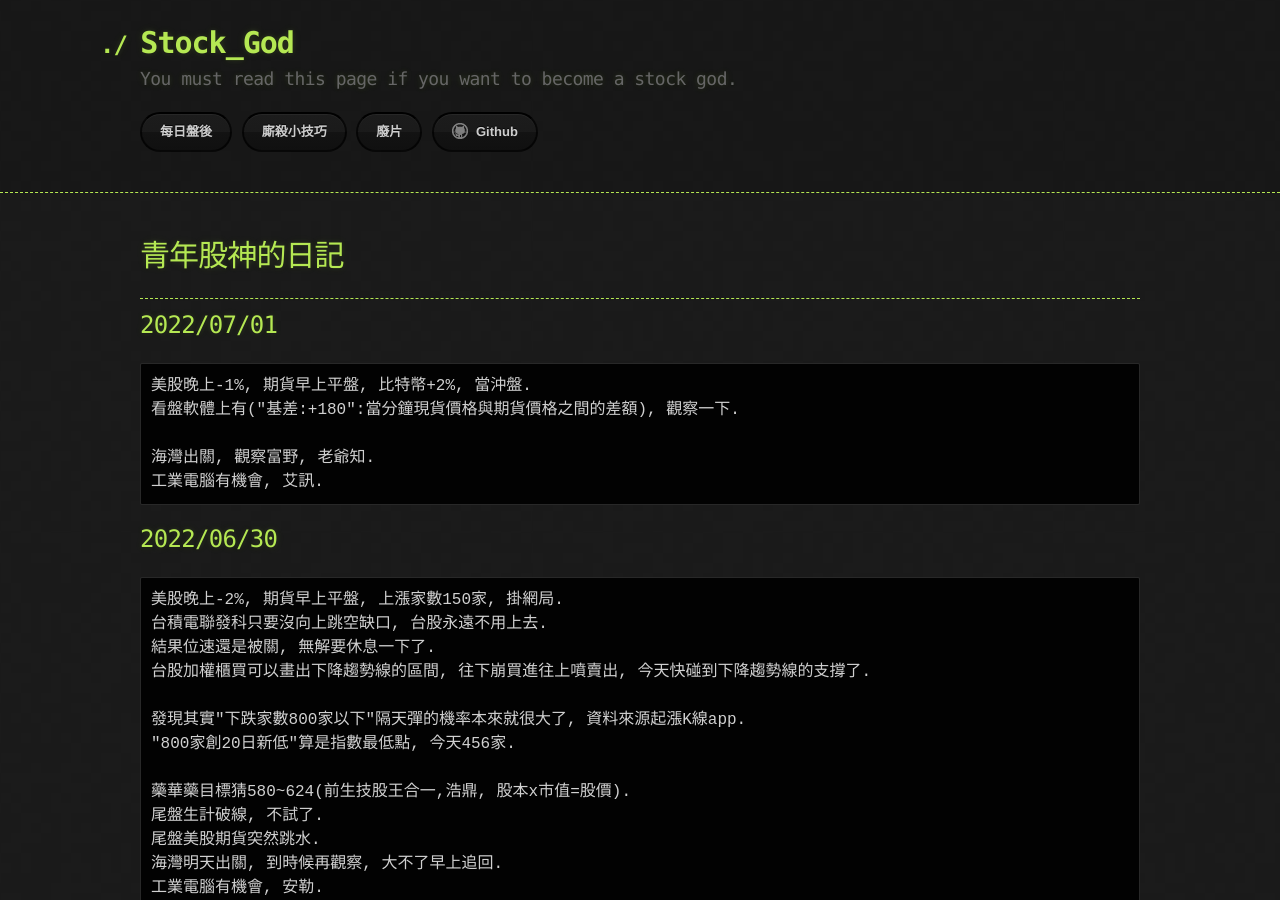
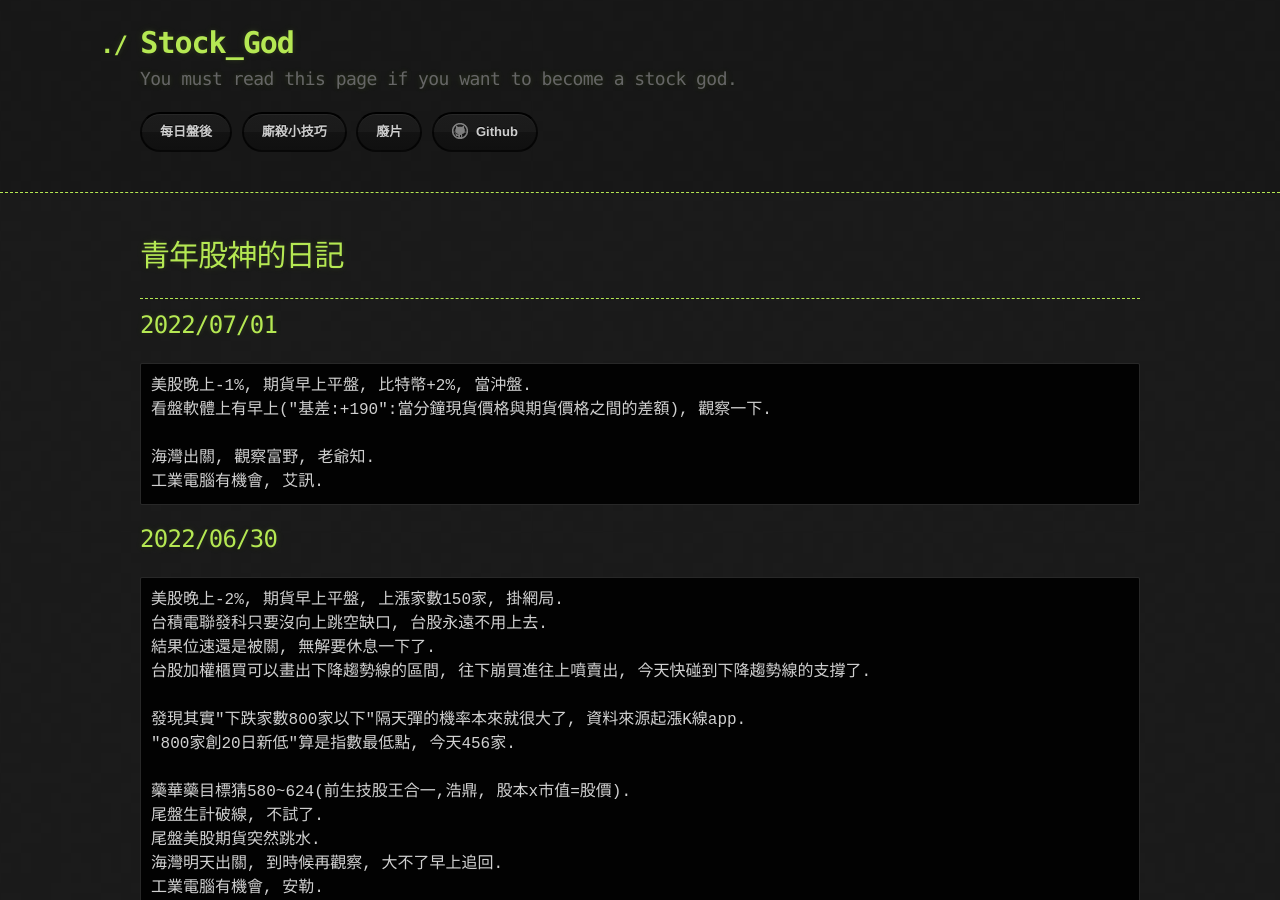
Before and after one commit to lepg5487/Stock_God, a Jekyll site: the page built from index.md, in a window 1280 px wide and 900 px high. Built offline with Jekyll 4.4.1, drawn with Linux system fonts in a browser that asks for light colours; our own code applies the rules of GitHub Pages for plain Markdown files.

Commit message:
Update index.md

````diff
--- a/index.md
+++ b/index.md
@@ -9,7 +9,7 @@ layout: testlayouts
 ## 2022/07/01
 ```
 美股晚上-1%, 期貨早上平盤, 比特幣+2%, 當沖盤.
-看盤軟體上有("基差:+180":當分鐘現貨價格與期貨價格之間的差額), 觀察一下.
+看盤軟體上有早上("基差:+190":當分鐘現貨價格與期貨價格之間的差額), 觀察一下.
 
 海灣出關, 觀察富野, 老爺知.
 工業電腦有機會, 艾訊.
````
